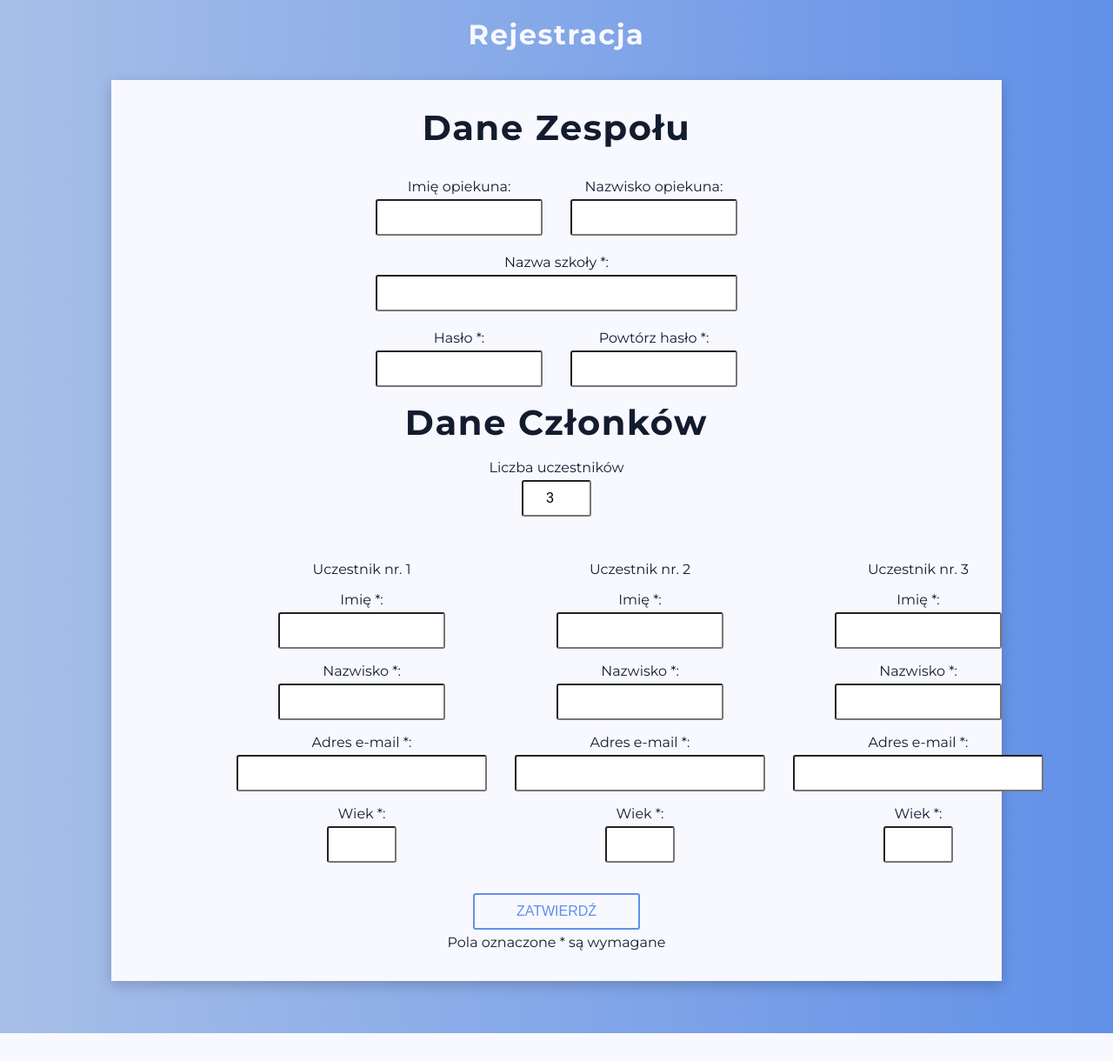
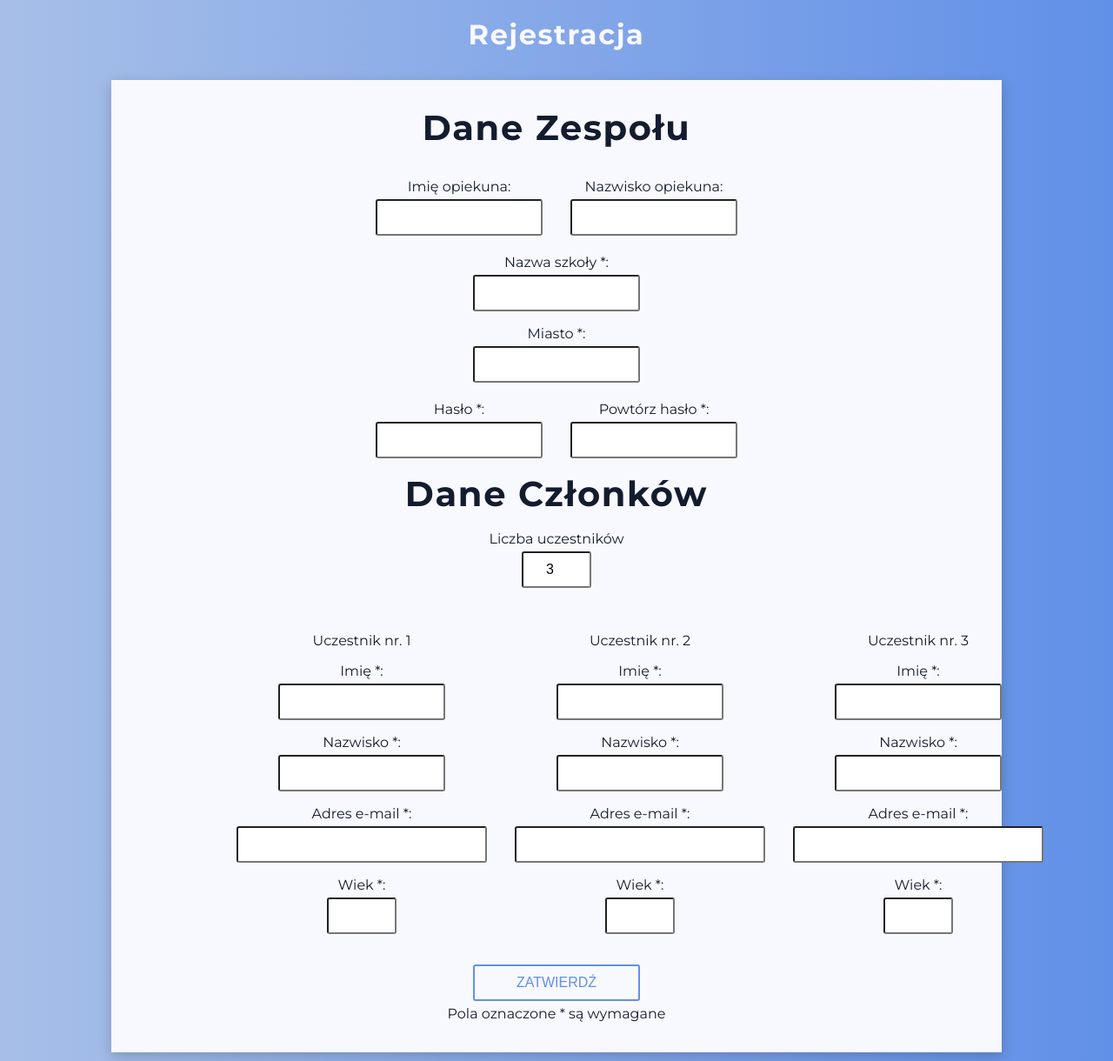
Before and after one commit to rajke24/coding_competition_app, a Django app: page /register/ in a window 1280 px wide. Shown: the top 1220 px of the page at 87% size. Before the commit the page ends 1188 px from the top, so only its background shows below. Run offline with Django 3.2, Linux system fonts and the light colour scheme; data comes from the database, SQL or seed files in the repository.

Commit message:
Add school city field to the moodel

```diff
--- a/competition/static/competition/main.css
+++ b/competition/static/competition/main.css
@@ -228,10 +228,6 @@ input:checked + .slider:before {
 .register-panel .errorlist {
     color: red;
     font-size: 14px;
-}
-
-.register-panel #id_team-school_name {
-    width: 26em;
 }
 
 .participant-form-outer {
--- a/users/forms.py
+++ b/users/forms.py
@@ -2,6 +2,7 @@ from django import forms
 from django.core.validators import MinLengthValidator, MaxLengthValidator
 
 from .models import Participant, Team
+
 
 class ParticipantForm(forms.ModelForm):
     class Meta:
@@ -45,4 +46,9 @@ class TeamForm(forms.ModelForm):
         password_confirm_data = cleaned_data.get("password_confirm")
         if password_data != password_confirm_data:
             self.add_error('password_confirm', 'Hasła się nie zgadzają')
+
+        city_data = cleaned_data.get("school_city")
+        only_letters_city = "".join(filter(str.isalpha, city_data))
+        if len(only_letters_city) == 0:
+            self.add_error('school_city', 'Niepoprawna nazwa miasta')
         return cleaned_data
--- a/users/models.py
+++ b/users/models.py
@@ -10,6 +10,7 @@ class Team(models.Model):
     guardian_first_name = models.CharField(max_length=64, blank=True, verbose_name="Imię opiekuna")
     guardian_last_name = models.CharField(max_length=64, blank=True, verbose_name="Nazwisko opiekuna")
     school_name = models.CharField(max_length=100, verbose_name="Nazwa szkoły *")
+    school_city = models.CharField(max_length=100, verbose_name="Miasto *")
 
     def __str__(self):
         return self.team_as_user.username
--- a/users/templates/users/registration.html
+++ b/users/templates/users/registration.html
@@ -33,8 +33,14 @@
                 </div>
 
                 <div>
+                    <div class="school-name-div" style="margin-bottom: 1em">
+                        {{ team.school_name.label_tag }} {{ team.school_name }} {{ team.school_name.errors }}
+                    </div>
+                </div>
+
+                <div>
                     <div class="school-name-div">
-                        {{ team.school_name.label_tag }} {{ team.school_name }} {{ team.school_name.errors }}
+                        {{ team.school_city.label_tag }} {{ team.school_city }} {{ team.school_city.errors }}
                     </div>
                 </div>
 
```
Also changed, not shown: competition/migrations/0004_auto_20210129_2302.py, competition/migrations/0005_auto_20210129_2306.py, users/migrations/0003_team_school_city.py (added), users/migrations/0004_auto_20210130_1119.py (added).
